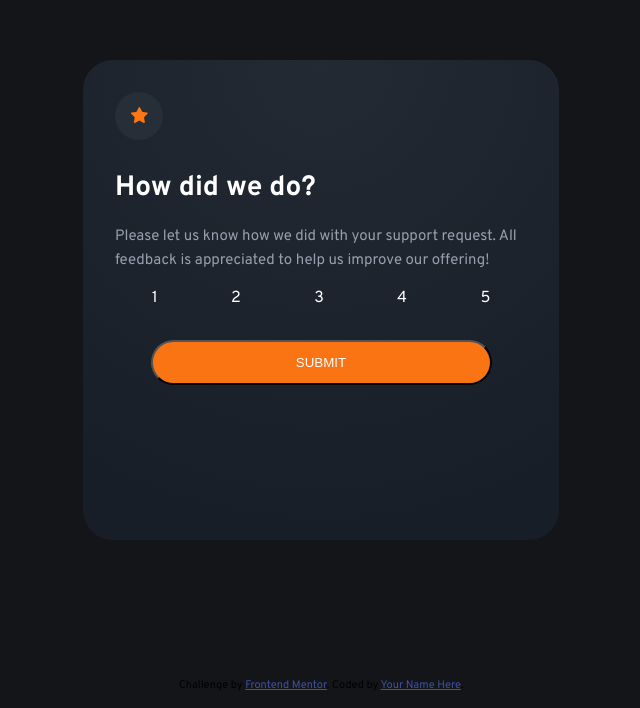
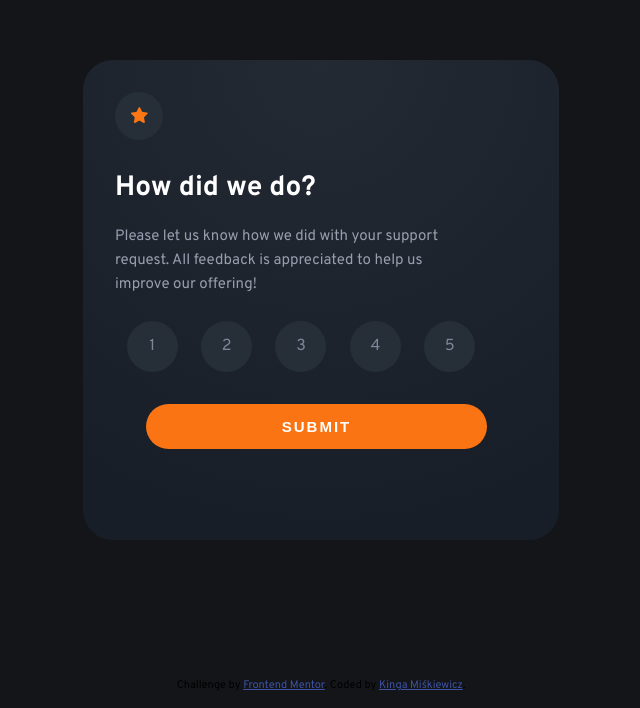
Before and after one commit to codingbeary/interactive-rating-component-main, a plain HTML site: page index.html in a window 1280 px wide. Shown: the part 108-816 px from the top of the page, without its empty margins (319-959 px from the left). Drawn offline with Linux system fonts and the light colour scheme.

Commit message:
Improved the styling

```diff
--- a/index.html
+++ b/index.html
@@ -36,11 +36,11 @@
         appreciated to help us improve our offering!
       </p>
       <div class="ratings">
-        <span class="rating">1</span>
-        <span class="rating">2</span>
-        <span class="rating">3</span>
-        <span class="rating">4</span>
-        <span class="rating">5</span>
+        <div class="rating-background"><span class="rating">1</span></div>
+        <div class="rating-background"><span class="rating">2</span></div>
+        <div class="rating-background"><span class="rating">3</span></div>
+        <div class="rating-background"><span class="rating">4</span></div>
+        <div class="rating-background"><span class="rating">5</span></div>
       </div>
 
       <button>Submit</button>
@@ -61,7 +61,8 @@
         Challenge by
         <a href="https://www.frontendmentor.io?ref=challenge" target="_blank"
           >Frontend Mentor</a
-        >. Coded by <a href="#">Your Name Here</a>.
+        >. Coded by
+        <a href="https://miskiewicz-kinga.netlify.app/">Kinga Miśkiewicz</a>.
       </div>
     </footer>
   </body>
--- a/style.css
+++ b/style.css
@@ -26,6 +26,9 @@ h1 {
   font-size: 15px;
   color: #969fad;
   line-height: 24px;
+  padding-right: 32px;
+  margin-right: 40px;
+  margin-bottom: 24px;
 }
 .star-background {
   background-color: #262e38;
@@ -45,6 +48,17 @@ img {
   display: flex;
   justify-content: space-around;
   margin-bottom: 32px;
+  margin-right: 40px;
+}
+.rating-background {
+  background-color: #262e38;
+  width: 51px;
+  height: 51px;
+  border-radius: 51px;
+  display: flex;
+  justify-content: center;
+  align-items: center;
+  color: #7c8798;
 }
 button {
   background-color: hsl(25, 97%, 53%);
@@ -55,6 +69,11 @@ button {
   border-radius: 22.5px;
   margin: 0 auto;
   text-transform: uppercase;
+  border: none;
+  margin-right: 40px;
+  font-size: 15px;
+  font-weight: 700;
+  letter-spacing: 2px;
 }
 .attribution {
   font-size: 11px;
```
